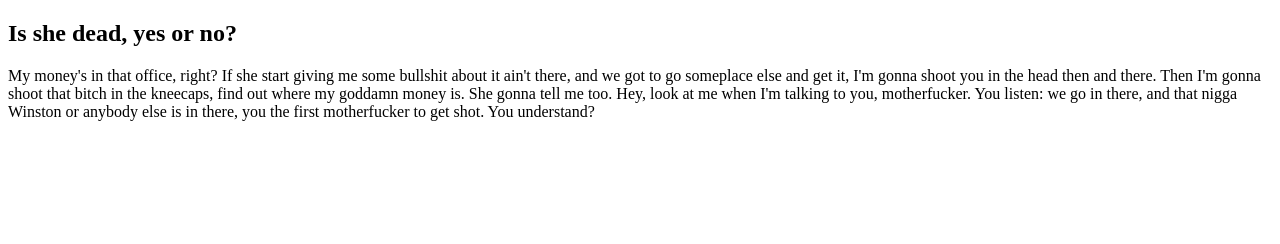
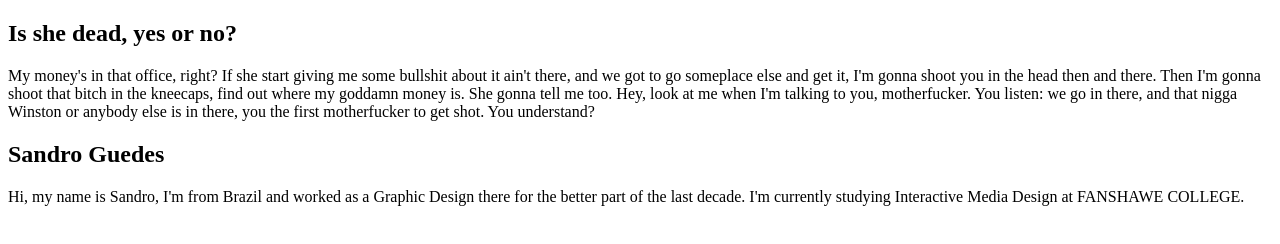
Before and after one commit to sandroguedes/Homework_Due_Week_04, a plain HTML site: page index.html in a window 1280 px wide. Drawn offline with Linux system fonts and the light colour scheme.

Commit message:
Update Index.html
Added in a description about myself. Will wait for Vinh to do his part before merging it all to master.

```diff
--- a/index.html
+++ b/index.html
@@ -17,6 +17,9 @@
 		<p>
 		My money's in that office, right? If she start giving me some bullshit about it ain't there, and we got to go someplace else and get it, I'm gonna shoot you in the head then and there. Then I'm gonna shoot that bitch in the kneecaps, find out where my goddamn money is. She gonna tell me too. Hey, look at me when I'm talking to you, motherfucker. You listen: we go in there, and that nigga Winston or anybody else is in there, you the first motherfucker to get shot. You understand?
 		</p>
-
+	<h2>Sandro Guedes</h2>
+		<p>
+		Hi, my name is Sandro, I'm from Brazil and worked as a Graphic Design there for the better part of the last decade. I'm currently studying Interactive Media Design at FANSHAWE COLLEGE.
+		</p>
 </body>
 </html>
```
